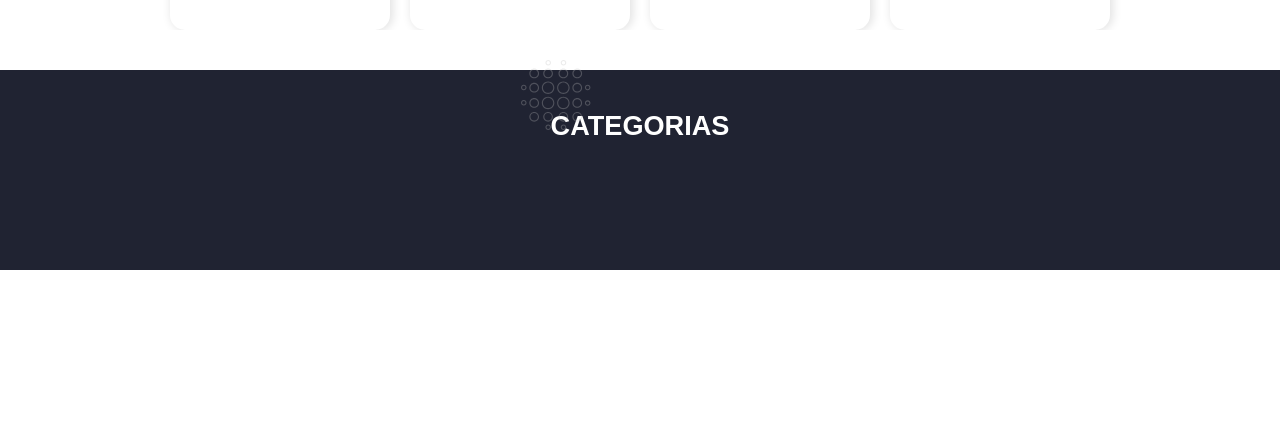
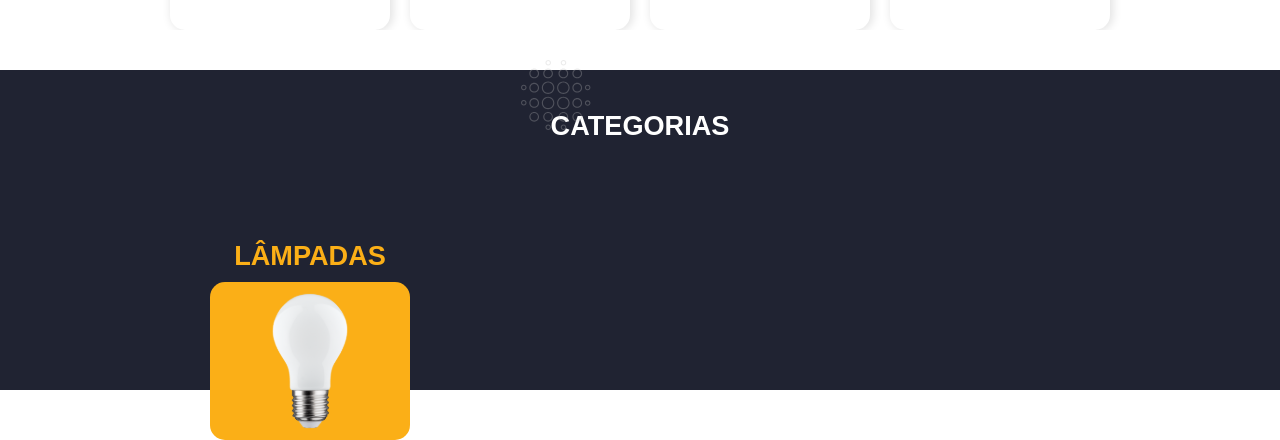
Before and after one commit to laurentino01/teste-noweb, a React (Vite) app: page /home in a window 1280 px wide. Shown: the part 1541-1981 px from the top of the page. Before the commit the page ends 1811 px from the top, so only its background shows below. Built offline with nearby package versions, Linux system fonts and the light colour scheme; a web font is replaced by a local one.

Commit message:
setting categories

```diff
--- a/src/page/home/categories/Categories.tsx
+++ b/src/page/home/categories/Categories.tsx
@@ -1,7 +1,31 @@
+import { useEffect, useState } from "react";
+
 import { Typography } from "../../../components/typography/Typography";
+import { ShowCase } from "../../../components/showcase/ShowCase";
 import pattern from "../../../assets/whitepattern.svg";
+import lampada from "../../../assets/products-imgs/lampada.svg";
+
 import "./categories.css";
+
+interface ICategoriesData {
+  children: string;
+  srcImg: string;
+}
+
 export const Categories = () => {
+  const [categoriestList, setCategoriesList] = useState<ICategoriesData[]>([]);
+
+  useEffect(() => {
+    const list = [
+      {
+        children: "LÂMPADAS",
+        srcImg: lampada,
+      },
+    ];
+
+    setCategoriesList(list);
+  }, []);
+
   return (
     <section className="categories">
       <div className="categories-subtitle-area">
@@ -12,6 +36,13 @@ export const Categories = () => {
           </Typography>
         </div>
       </div>
+      <div className="categories-categories-area">
+        {categoriestList.map((item) => (
+          <ShowCase key={item.srcImg} srcImg={item.srcImg} size="normal">
+            {item.children}
+          </ShowCase>
+        ))}
+      </div>
     </section>
   );
 };
--- a/src/page/home/categories/categories.css
+++ b/src/page/home/categories/categories.css
@@ -1,10 +1,14 @@
 .categories {
   margin-top: 40px;
+  position: relative;
+  display: flex;
+  justify-content: center;
+  align-items: center;
 }
 
 .categories-subtitle-area {
   background-color: var(--dark-blue);
-  height: 200px;
+  height: 320px;
   width: 100%;
   color: white;
   text-align: center;
@@ -22,3 +26,10 @@
   width: 70px;
   height: 70px;
 }
+.categories-categories-area {
+  bottom: -50px;
+  position: absolute;
+  display: grid;
+  grid-template-columns: 1fr 1fr 1fr 1fr;
+  gap: 20px;
+}
```
